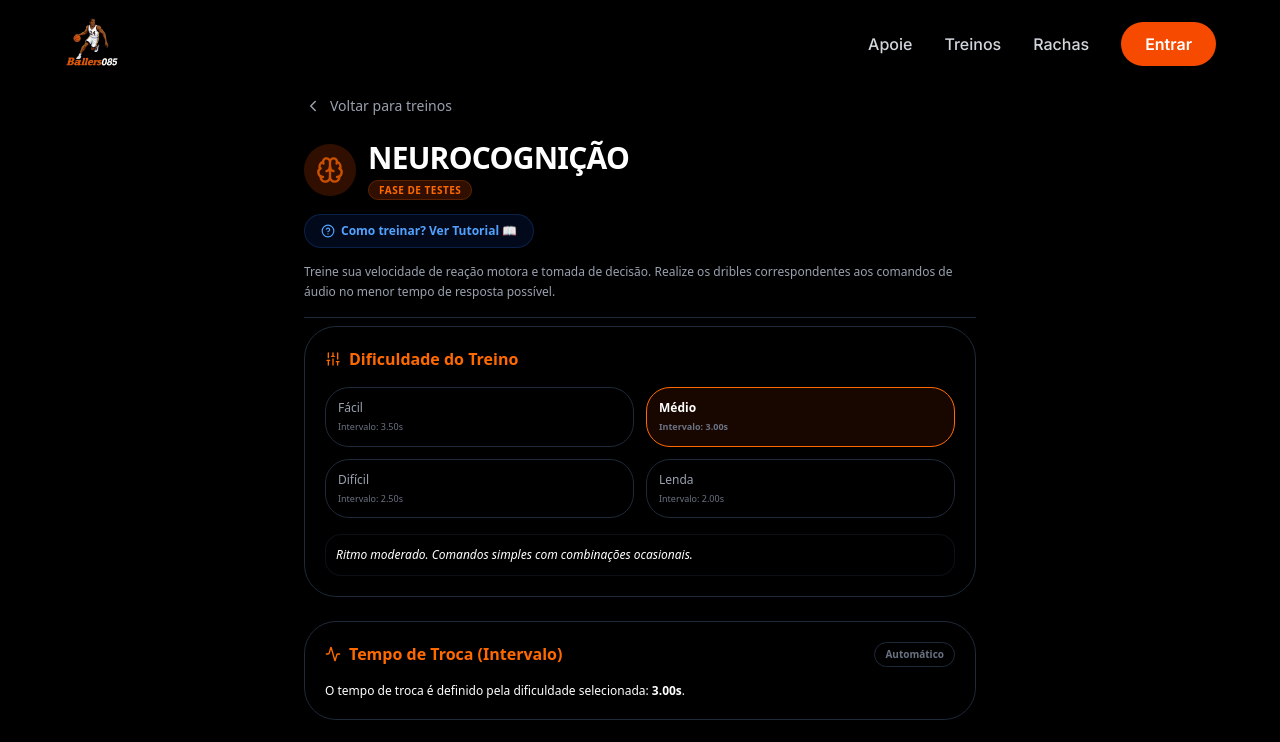
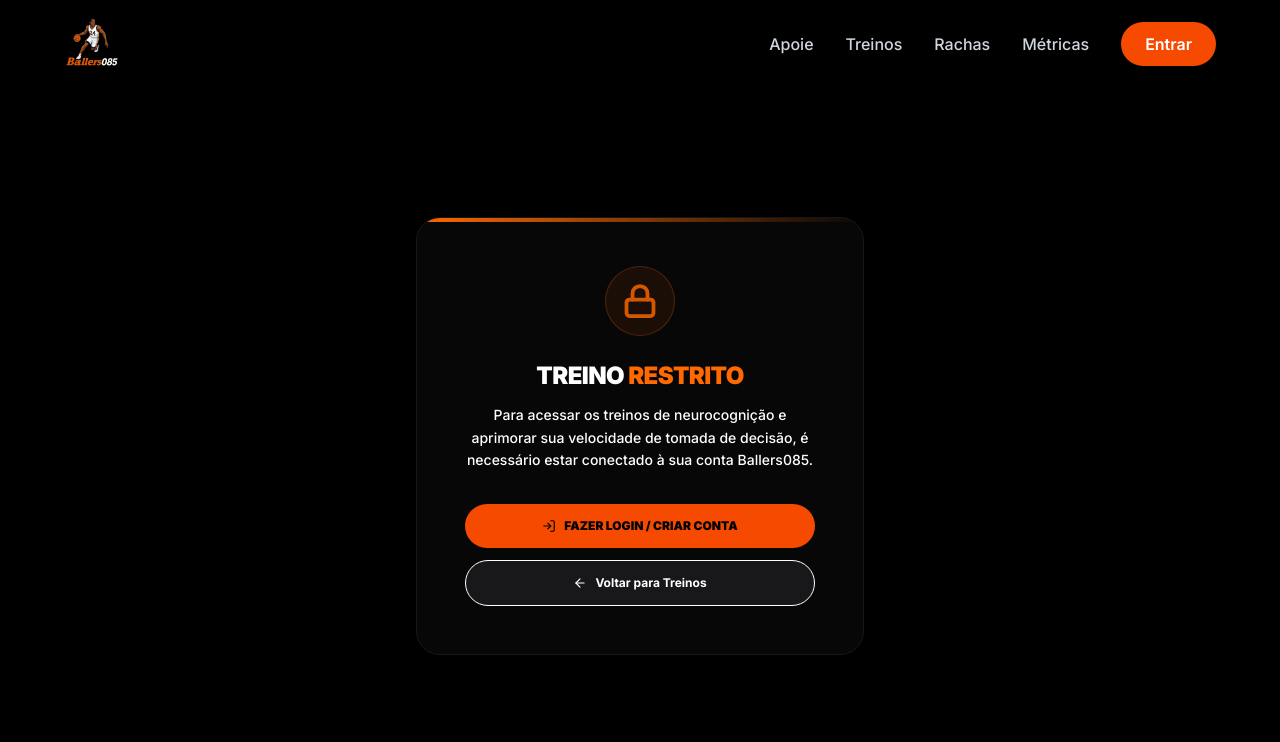
Before and after one commit to JackDev085/hooper-land-frontend, a React (Vite) app: page /neuro-cognition in a window 1280 px wide. Shown: the top 742 px of the page. Built offline with nearby package versions, Linux system fonts and the light colour scheme.

Commit message:
feat: show metrics to non-logged users, require auth for training/neurocognition and submissions

```diff
--- a/src/components/layout/Navbar.jsx
+++ b/src/components/layout/Navbar.jsx
@@ -91,11 +91,9 @@ export default function Navbar() {
         <Link to="/games" className={navLinkClasses("/games")}>
           Rachas
         </Link>
-        {user && (
         <Link to="/dash" className={navLinkClasses("/dash")}>
           Métricas
         </Link>
-        )}
         {user ? (
           <>
             <Link to="/me" className={navLinkClasses("/me")}>
@@ -223,9 +221,6 @@ export default function Navbar() {
                 >
                   Rachas
                 </Link>
-
-                {user ? (
-                  <>
                 <Link
                   onClick={() => setOpen(false)}
                   to="/dash"
@@ -239,6 +234,9 @@ export default function Navbar() {
                 >
                   Métricas
                 </Link>
+
+                {user ? (
+                  <>
                     <Link
                       onClick={() => setOpen(false)}
                       to="/me"
--- /dev/null
+++ b/src/components/utils/WorkoutGuard.jsx
@@ -0,0 +1,62 @@
+import React from "react";
+import { Link, useLocation } from "react-router-dom";
+import { useAuth } from "../../context/AuthContext";
+import { Lock, ArrowLeft, LogIn } from "lucide-react";
+
+export default function WorkoutGuard({ children }) {
+  const { user, loading } = useAuth();
+  const location = useLocation();
+
+  if (loading) {
+    return (
+      <div className="flex items-center justify-center min-h-screen bg-black">
+        <div className="loading-spinner" aria-label="Carregando..." />
+      </div>
+    );
+  }
+
+  // Se não estiver logado, exibe tela de bloqueio estilizada e responsiva
+  if (!user) {
+    return (
+      <div className="min-h-screen bg-black text-white flex items-center justify-center p-6 pt-24 selection:bg-orange-500 selection:text-black">
+        <div className="bg-zinc-950/80 border border-zinc-900 rounded-3xl p-8 md:p-12 max-w-md w-full text-center relative overflow-hidden backdrop-blur-xl shadow-2xl">
+          {/* Top orange line */}
+          <div className="absolute top-0 left-0 right-0 h-1 bg-gradient-to-r from-orange-500 to-red-650" />
+
+          <div className="flex justify-center mb-6">
+            <div className="p-4 bg-orange-500/10 rounded-full border border-orange-500/30 text-orange-500 animate-pulse">
+              <Lock size={36} className="stroke-[2.5]" />
+            </div>
+          </div>
+
+          <h2 className="text-xl sm:text-2xl font-black uppercase tracking-tight text-white mb-3">
+            Treino <span className="text-orange-500">Restrito</span>
+          </h2>
+
+          <p className="text-zinc-450 text-xs sm:text-sm font-medium mb-8 leading-relaxed">
+            Para acessar os treinos de neurocognição e aprimorar sua velocidade de tomada de decisão, é necessário estar conectado à sua conta Ballers085.
+          </p>
+
+          <div className="flex flex-col gap-3">
+            <Link
+              to="/auth"
+              state={{ from: location }}
+              className="w-full py-3.5 bg-orange-600 hover:bg-orange-500 text-black font-black uppercase text-xs rounded-xl transition duration-300 shadow-glow flex items-center justify-center gap-2 cursor-pointer"
+            >
+              <LogIn size={14} /> Fazer Login / Criar Conta
+            </Link>
+
+            <Link
+              to="/workouts"
+              className="w-full py-3.5 bg-zinc-900 hover:bg-zinc-800 text-white font-bold text-xs rounded-xl border border-zinc-850 transition duration-300 flex items-center justify-center gap-2 cursor-pointer"
+            >
+              <ArrowLeft size={14} /> Voltar para Treinos
+            </Link>
+          </div>
+        </div>
+      </div>
+    );
+  }
+
+  return children;
+}
--- a/src/main.jsx
+++ b/src/main.jsx
@@ -8,6 +8,7 @@ import AuthProvider from "./context/AuthContext.jsx";
 import Home from "./pages/Home.jsx";
 import ScrollToTop from "./components/utils/ScrollToTop";
 import ProtectedRoute from "./components/utils/ProtectedRoute";
+import WorkoutGuard from "./components/utils/WorkoutGuard";
 import Navbar from "./components/layout/Navbar";
 import Footer from "./components/layout/Footer";
 import BottomNav from "./components/layout/BottomNav";
@@ -109,9 +110,11 @@ const router = createBrowserRouter([
       {
         path: "neuro-cognition",
         element: (
+          <WorkoutGuard>
             <Suspense fallback={<PageLoader />}>
               <NeuroCognition />
             </Suspense>
+          </WorkoutGuard>
         ),
       },
       {
@@ -161,11 +164,9 @@ const router = createBrowserRouter([
       {
         path: "dash",
         element: (
-          <ProtectedRoute>
           <Suspense fallback={<PageLoader />}>
             <UserDash />
           </Suspense>
-          </ProtectedRoute>
         ),
       },
       {
--- a/src/pages/UserDash.jsx
+++ b/src/pages/UserDash.jsx
@@ -1,6 +1,6 @@
 import { useEffect, useState } from "react";
 import { useAuth } from "../context/AuthContext";
-import { Link } from "react-router-dom";
+import { Link, useNavigate } from "react-router-dom";
 import {
   TrendingUp,
   Calendar,
@@ -33,6 +33,7 @@ import GoalDetailModal from "../components/athlete_evolution/GoalDetailModal";
 
 export default function UserDash() {
   const { user } = useAuth();
+  const navigate = useNavigate();
 
   // Tabs: 'dashboard' | 'journal' | 'games' | 'goals'
   const [activeTab, setActiveTab] = useState(user?.premium ? "dashboard" : "journal");
@@ -58,6 +59,21 @@ export default function UserDash() {
 
   // Fetch all data
   const fetchData = async () => {
+    if (!user) {
+      setDashboardData({
+        habits: [],
+        consistency: {
+          workouts_this_month: 0,
+          weekly_frequency: 0,
+          streak: 0
+        }
+      });
+      setRecentGames([]);
+      setCompetitionsList([]);
+      setLoading(false);
+      return;
+    }
+
     setLoading(true);
     try {
       if (user?.premium) {
@@ -138,6 +154,11 @@ export default function UserDash() {
   };
 
   const handleDeleteGame = async (id) => {
+    if (!user) {
+      alert("Faça login para gerenciar suas partidas.");
+      navigate("/auth");
+      return;
+    }
     try {
       await api.delete(`/athlete/game/${id}`);
       setSuccessMsg("Partida excluída com sucesso.");
@@ -146,6 +167,24 @@ export default function UserDash() {
       console.error(err);
       setErrorMsg("Erro ao excluir partida.");
     }
+  };
+
+  const handleOpenJournalModal = () => {
+    if (!user) {
+      alert("Faça login para registrar suas atividades e acompanhar sua evolução!");
+      navigate("/auth");
+      return;
+    }
+    setShowJournalModal(true);
+  };
+
+  const handleOpenGameModal = () => {
+    if (!user) {
+      alert("Faça login para registrar suas partidas e acompanhar suas estatísticas!");
+      navigate("/auth");
+      return;
+    }
+    setShowGameModal(true);
   };
 
   return (
@@ -292,7 +331,7 @@ export default function UserDash() {
             {activeTab === "journal" && (
               <JournalTab
                 dashboardData={dashboardData}
-                onOpenRegister={() => setShowJournalModal(true)}
+                onOpenRegister={handleOpenJournalModal}
                 onSelectDetail={setSelectedJournalDetail}
               />
             )}
@@ -301,7 +340,7 @@ export default function UserDash() {
               <GamesTab
                 recentGames={recentGames}
                 competitions={competitionsList}
-                onOpenRegister={() => setShowGameModal(true)}
+                onOpenRegister={handleOpenGameModal}
                 onSelectDetail={setSelectedGameDetail}
                 onDeleteGame={handleDeleteGame}
               />
```
Lines whose indentation alone changed are shown as unchanged.
